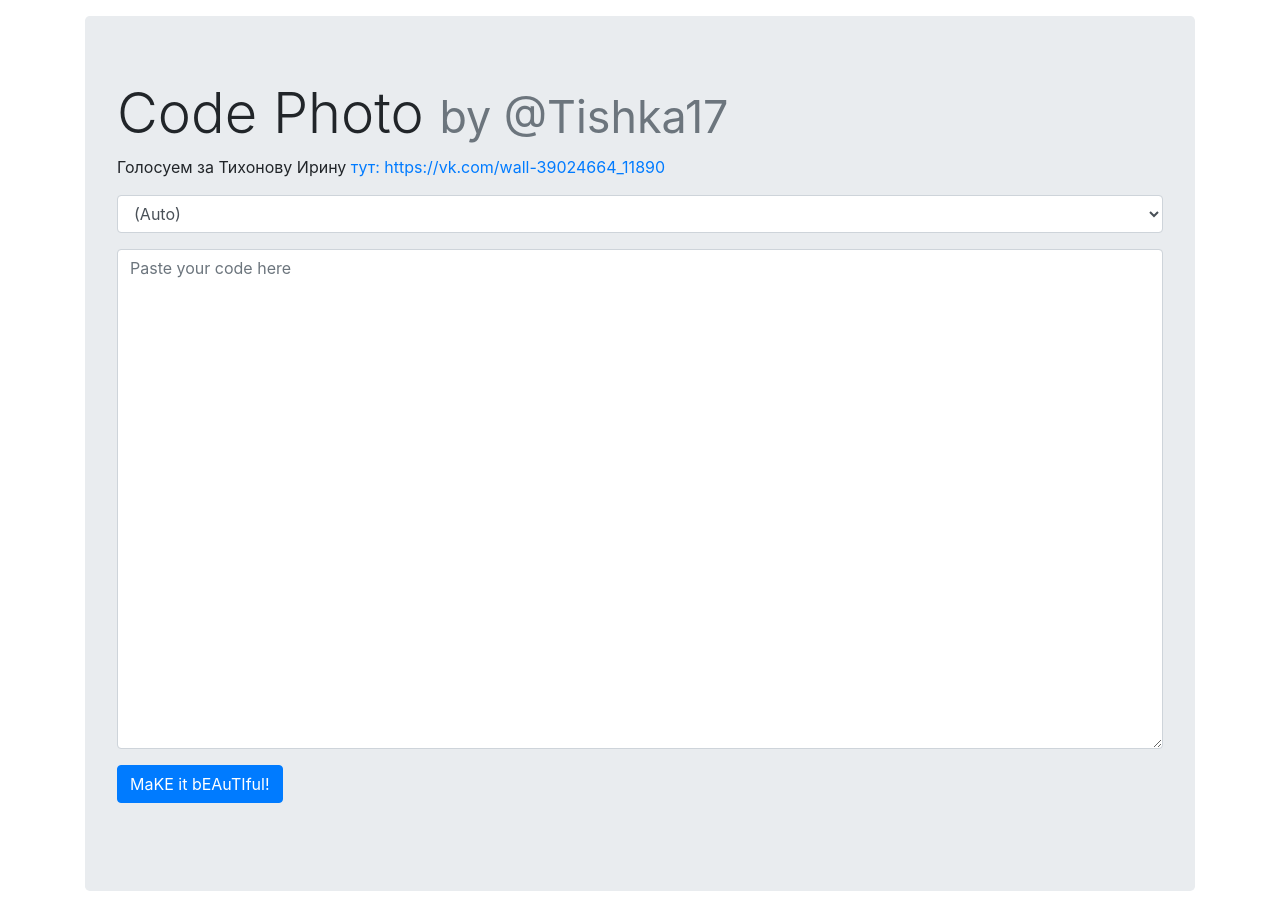
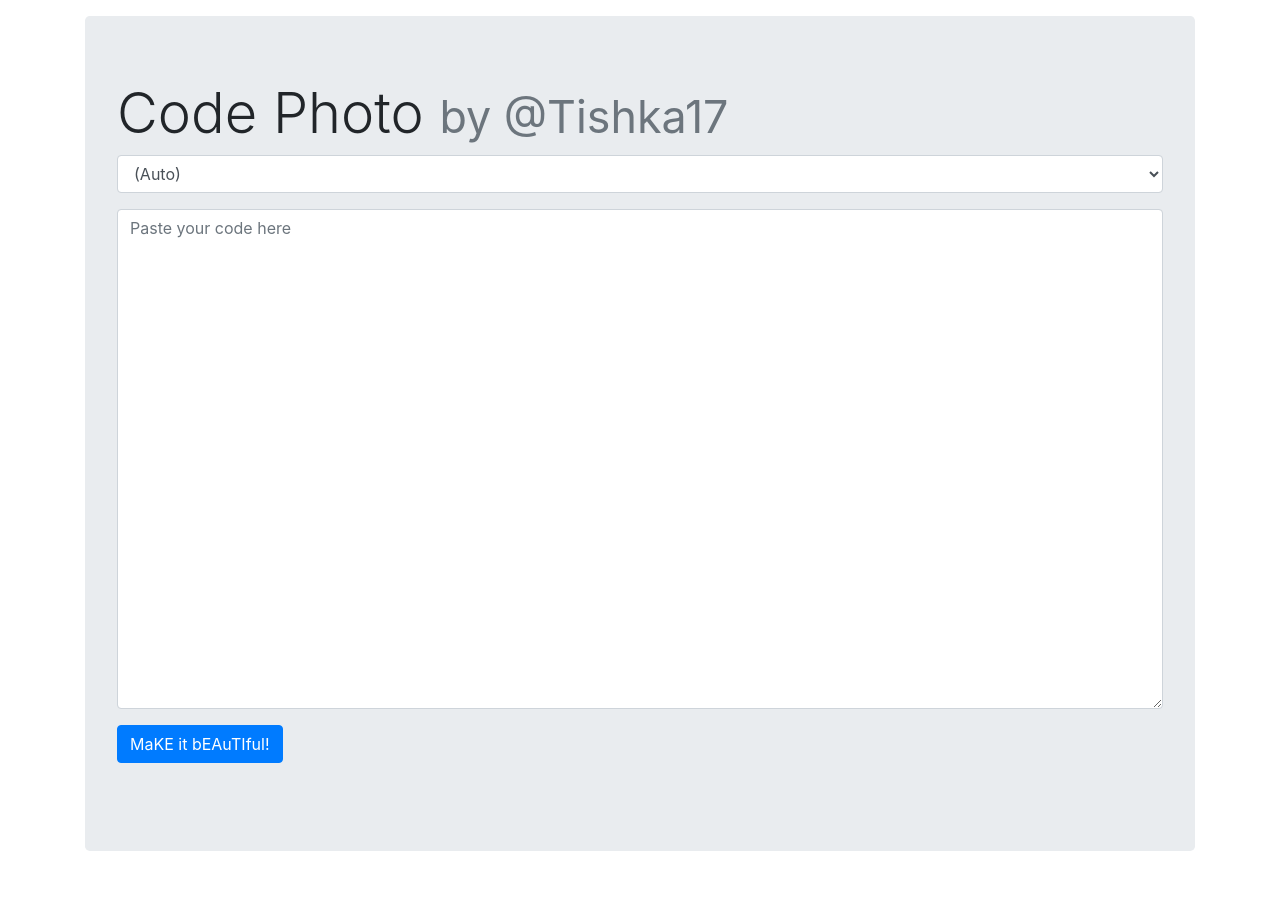
Before and after one commit to Tishka17/codephoto, a Flask app: page / in a window 1280 px wide. After the commit the page ends 851 px from the top, so only its background shows below. Run offline with Flask 2, Linux system fonts and the light colour scheme; some libraries are stand-ins or nearby versions.

Commit message:
Update input.html

```diff
--- a/templates/input.html
+++ b/templates/input.html
@@ -21,9 +21,6 @@
             <small class="text-muted">by @Tishka17</small>
         </h2>
         <form action="/code" method="post">
-            <div class="form-group">
-                Голосуем за Тихонову Ирину <a href="https://vk.com/wall-39024664_11890">тут: https://vk.com/wall-39024664_11890</a>
-            </div>
             <input type="hidden" name="csrf_token" value="{{ csrf_token() }}"/>
             <div class="form-group">
                 <select class="form-control" id="language" name="language">
```
